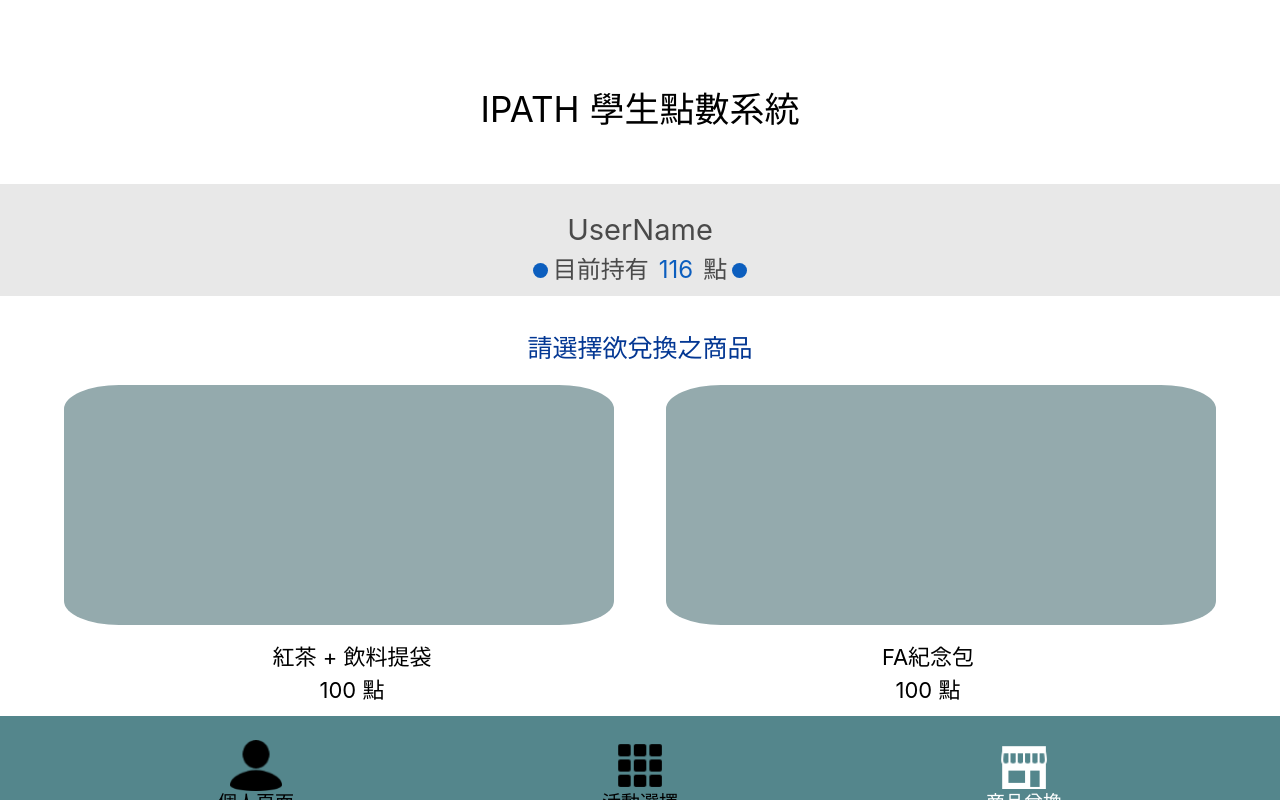
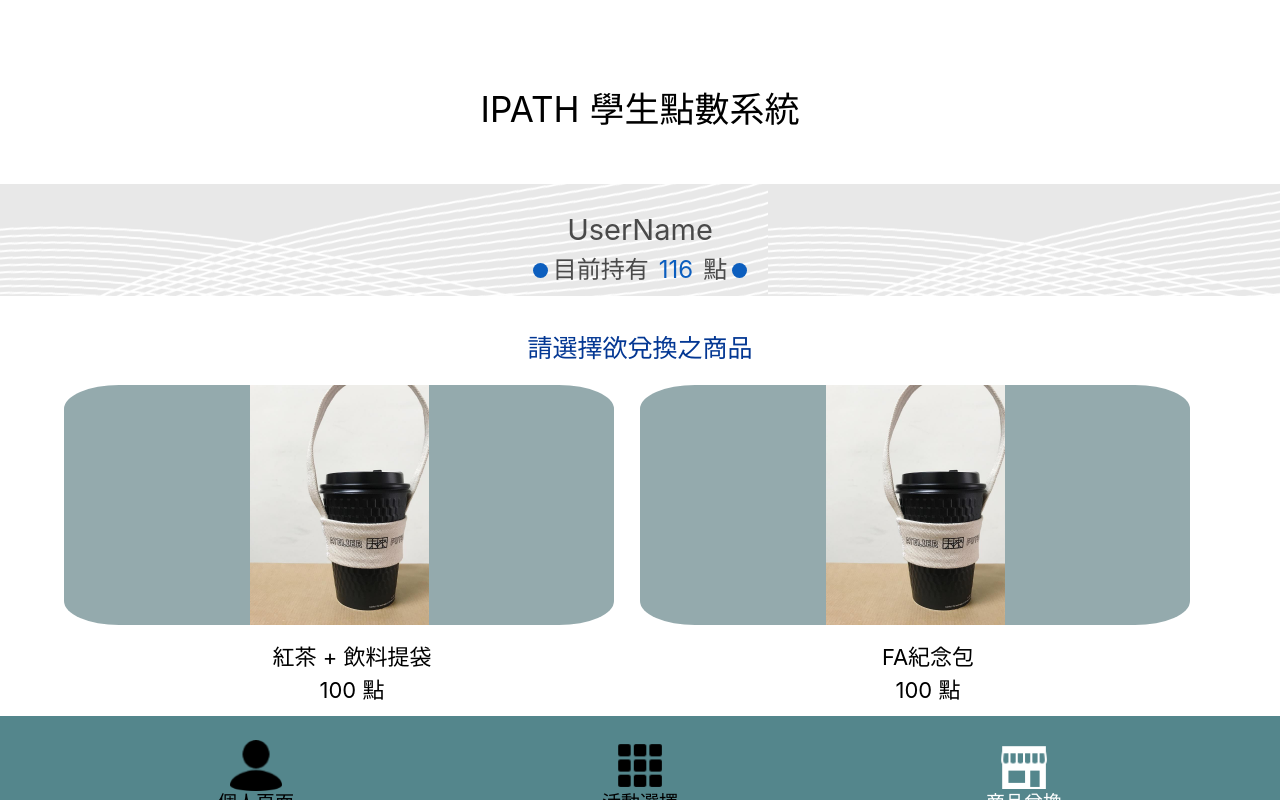
Before and after one commit to coliver0221/IPATH, a React (Create React App) app: page /shop in a window 1280 px wide. Built offline with nearby package versions, Linux system fonts and the light colour scheme.

Commit message:
refactor(shop.js): add product img and background img

```diff
--- a/src/Shop.js
+++ b/src/Shop.js
@@ -7,6 +7,9 @@ import Footer from './components/Footer';
 import FooterExit from './components/FooterExit';
 
 import checkIncon from './img/check.png';
+import bodyImg from './img/productbb.png';
+import drinkImg from './img/drink_bag.png';
+import FAImg from './img/drink_bag.png';
 
 // SHOP PAGE
 const UserInfo = styled.div`
@@ -15,6 +18,7 @@ const UserInfo = styled.div`
     text-align: center;
     line-height: 1.5;
     padding-top: 3vh;
+    background-image: url(${props => props.src});
 
     h1 {
         font-size: 29px;
@@ -61,28 +65,32 @@ const BlockRight = styled.div`
     width: 43vw;
     height: 30vh;
     background-color: #94aaad;
-    background-repeat: no-repeat;
-    background-size: 100% 100%;
     border: soild 2px transparent;
     box-sizing:border-box;
     border-radius: 10%;
     margin-top: 3vh;
     position: relative;
-    margin-left: 2vw;
+    margin-right: 2vw;
+    background-image: url(${FAImg});
+    background-size: contain;
+    background-repeat: no-repeat;
+    background-position: center center;
 `;
 
 const BlockLeft = styled.div`
     width: 43vw;
     height: 30vh;
     background-color: #94aaad;
-    background-repeat: no-repeat;
-    background-size: 100% 100%;
     border: soild 2px transparent;
     box-sizing:border-box;
     border-radius: 10%;
     margin-top: 3vh;
     position: relative;
     margin-right: 2vw;
+    background-image: url(${drinkImg});
+    background-size: contain;
+    background-repeat: no-repeat;
+    background-position: center center;
 `;
 
 const ItemBlockLeft = styled.div`
@@ -137,6 +145,10 @@ const ConfirmBlock = styled.div`
     position: absolute;
     top: 32vh;
     left: 27.5vw;
+    background-image: url(${props => props.src});
+    background-repeat: no-repeat;
+    background-size: contain;
+    background-position: center center;
 `;
 
 const Cost = styled.div`
@@ -261,12 +273,13 @@ function Shop() {
     const [page, setPage] = useState("shop");
     const [item, setItem] = useState(null);
     const [cost, setCost] = useState(0);
+    const [currPoint, setCurrPoint] = useState(testing_point);
 
     if (page === "shop") {
         return (
             <div>
                 <Nav title={"IPATH 學生點數系統"}/>
-                <UserInfo>
+                <UserInfo src={bodyImg}>
                     <h1>UserName</h1>
                     <CurrPoint>
                         <div className="dot"></div>
@@ -298,7 +311,7 @@ function Shop() {
                 <Nav title={"IPATH 學生點數系統"}/>
                 <ConfirmBody>
                     <p className="itemName">{item}</p>
-                    <ConfirmBlock />
+                    <ConfirmBlock src={item === "FA紀念包" ? drinkImg : drinkImg}/>
                     <Cost>
                         <p>本次兌換需要 </p>
                         <p className="point">{cost}</p>
@@ -306,7 +319,7 @@ function Shop() {
                     </Cost>
                     <Btn>
                         <CencelBtn onClick={() => {setPage("shop"); setItem(null); setCost(0)}}>取消兌換</CencelBtn>
-                        <ConfirmBtn onClick={() => {setPage("success");}}>確認兌換</ConfirmBtn>
+                        <ConfirmBtn onClick={() => {setPage("success"); setCurrPoint(currPoint-cost)}}>確認兌換</ConfirmBtn>
                     </Btn>
 
                 </ConfirmBody>
@@ -329,7 +342,7 @@ function Shop() {
                     <RemainedPoint>
                         <div className="dot"></div>
                         <p>剩餘點數 </p>
-                        <p className="point">{testing_point}</p>
+                        <p className="point">{currPoint}</p>
                         <p> 點</p>
                         <div className="dot"></div>
                     </RemainedPoint>
```
